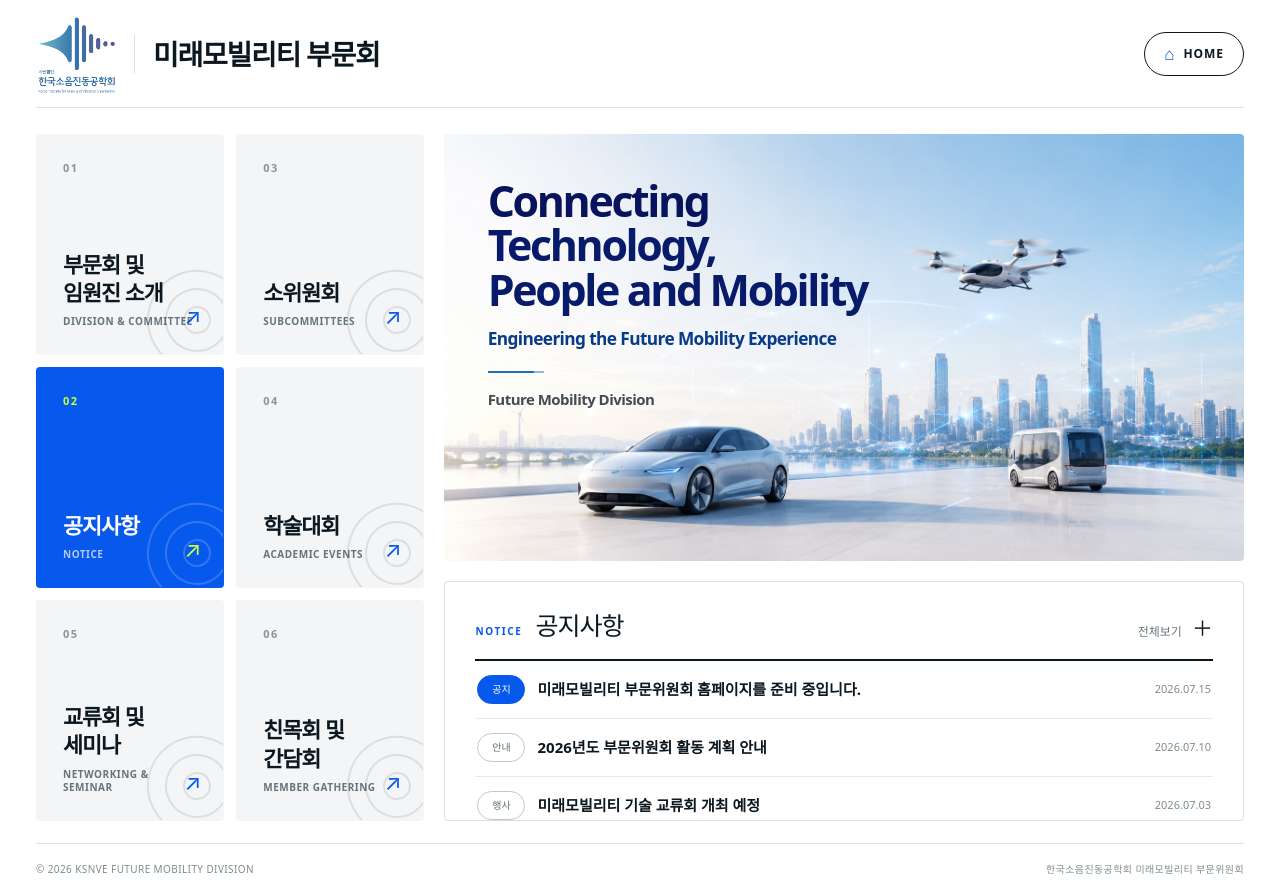
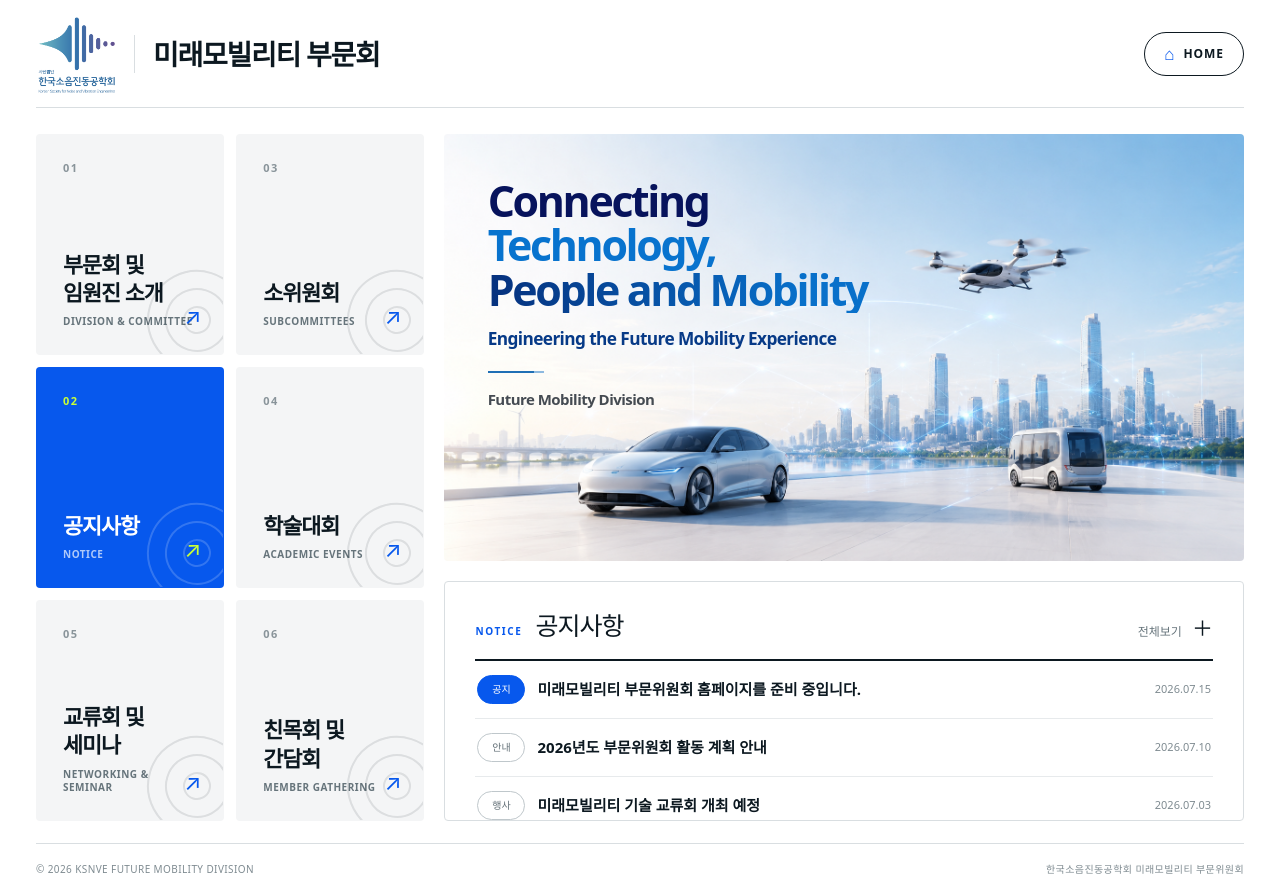
Before and after one commit to ksnve-future-mobility/homepage, a Next.js app: page / in a window 1280 px wide. Built offline with nearby package versions, Linux system fonts and the light colour scheme; no server answers.

Commit message:
Refine hero text colors and weight

```diff
--- a/app/page.tsx
+++ b/app/page.tsx
@@ -43,7 +43,12 @@ export default async function Home() {
           <section className="visual-panel image-panel" aria-labelledby="hero-title">
             <img src="/images/FutureMobility_Picture.png" alt="" aria-hidden="true" />
             <div className="hero-text">
-              <h1 id="hero-title">Connecting Technology,<br />People and Mobility</h1>
+              <h1 id="hero-title">
+                <span className="hero-title-line hero-title-top">
+                  <span>Connecting</span> <em>Technology,</em>
+                </span>
+                <span className="hero-title-line hero-title-bottom">People and Mobility</span>
+              </h1>
               <p>Engineering the Future Mobility Experience</p>
               <span aria-hidden="true" />
               <small>Future Mobility Division</small>
```
Also changed, not shown: app/globals.css.
